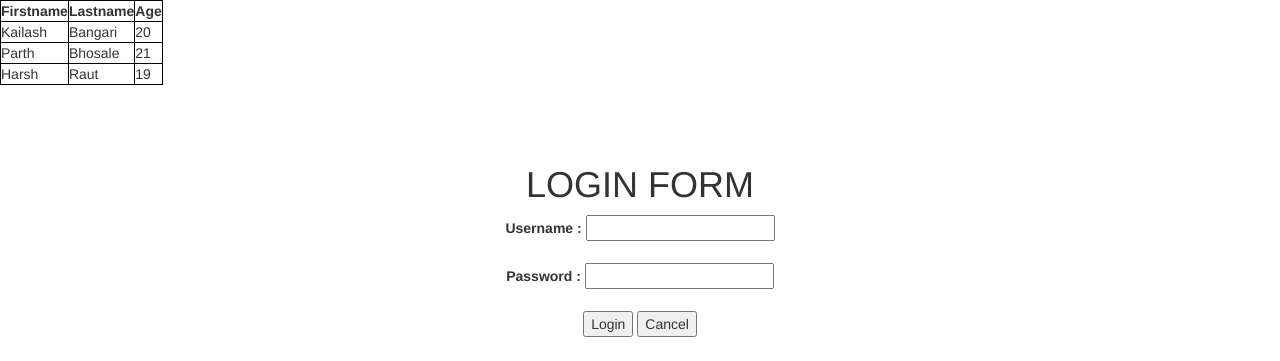
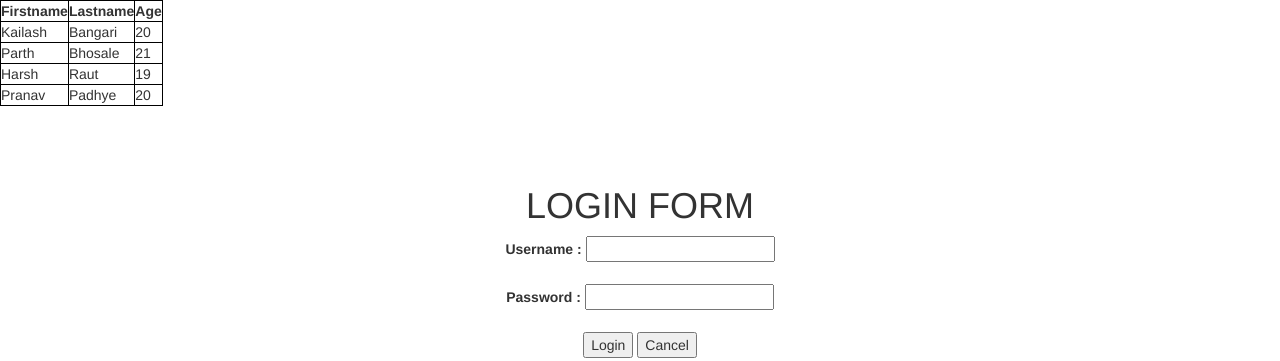
Before and after one commit to kailash450/FSD-Practicals, a plain HTML site: page index.html in a window 1280 px wide. Shown: the top 361 px of the page. Drawn offline with nearby package versions, Linux system fonts and the light colour scheme.

Commit message:
modified:   index.html

```diff
--- a/index.html
+++ b/index.html
@@ -30,6 +30,11 @@
 				<td>Harsh</td>
 				<td>Raut</td>
 				<td>19</td>
+			</tr>
+			<tr>
+				<td>Pranav</td>
+				<td>Padhye</td>
+				<td>20</td>
 			</tr>
 		</table>
 		<br>
```
